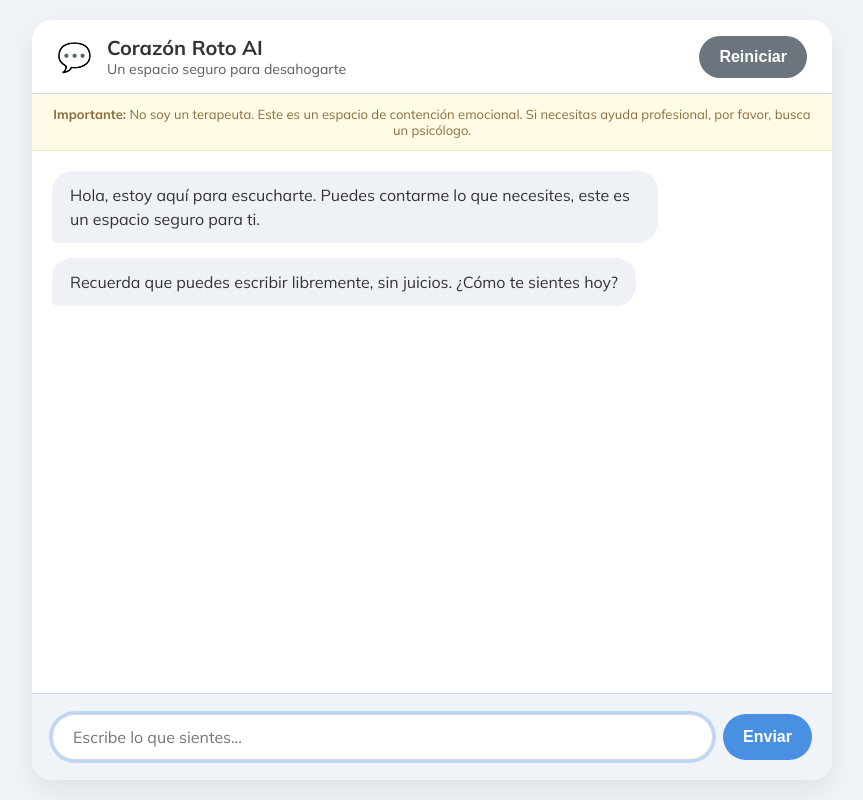
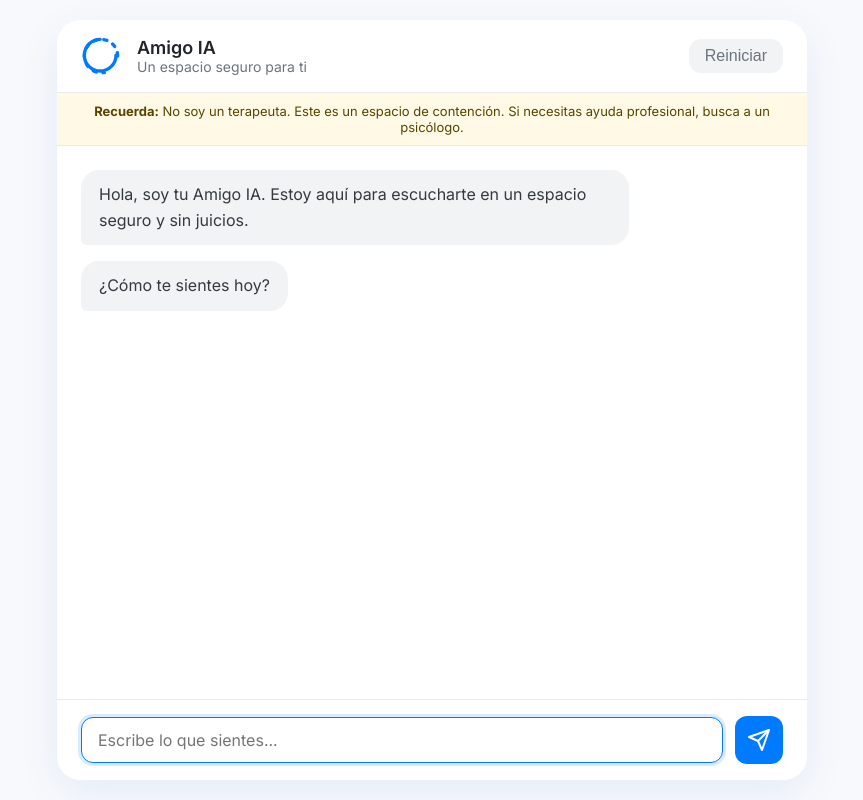
Before and after one commit to ArturoRS0102/Amigo_ia, a plain HTML site: page templates/index.html in a window 1280 px wide. Shown: the whole page, without its empty margins (208-1071 px from the left). Drawn offline with Linux system fonts and the light colour scheme.

```diff
--- a/templates/index.html
+++ b/templates/index.html
@@ -3,55 +3,58 @@
 <head>
     <meta charset="UTF-8">
     <meta name="viewport" content="width=device-width, initial-scale=1.0">
-    <title>Corazón Roto AI - Un espacio para ti</title>
+    <title>Amigo IA - Un espacio para ti</title>
     <link rel="preconnect" href="https://fonts.googleapis.com">
     <link rel="preconnect" href="https://fonts.gstatic.com" crossorigin>
-    <link href="https://fonts.googleapis.com/css2?family=Mulish:wght@400;600;700&display=swap" rel="stylesheet">
+    <link href="https://fonts.googleapis.com/css2?family=Inter:wght@400;500;600;700&display=swap" rel="stylesheet">
     <style>
-        /* --- Reset & Base Styles --- */
         :root {
-            --bg-color: #f0f4f8; /* Un fondo azul grisáceo muy claro */
-            --primary-color: #e0eafc; /* Azul pastel claro */
-            --secondary-color: #sde5e7; /* Verde menta muy pálido */
-            --user-bubble-bg: #d1e7dd; /* Verde pastel para el usuario */
-            --ai-bubble-bg: #f8d7da; /* Rosa pastel para la IA */
-            --text-color: #333;
+            --bg-color: #f7f9fc;
+            --container-bg: #ffffff;
             --header-bg: #ffffff;
-            --input-bg: #ffffff;
-            --button-bg: #4a90e2; /* Un azul más vibrante para el contraste */
-            --button-hover-bg: #357abd;
-            --border-color: #d1d9e6;
-            --shadow-color: rgba(0, 0, 0, 0.08);
+            --user-bubble-bg: #e0f0ff;
+            --user-bubble-text: #005a9e;
+            --ai-bubble-bg: #f1f3f5;
+            --ai-bubble-text: #343a40;
+            --text-color-primary: #212529;
+            --text-color-secondary: #6c757d;
+            --primary-accent: #007bff;
+            --primary-accent-hover: #0056b3;
+            --border-color: #e9ecef;
+            --shadow-color: rgba(0, 91, 190, 0.08);
+            --font-family: 'Inter', sans-serif;
+        }
+
+        *, *::before, *::after {
+            box-sizing: border-box;
         }
 
         body {
-            font-family: 'Mulish', sans-serif;
+            font-family: var(--font-family);
             background-color: var(--bg-color);
             margin: 0;
             display: flex;
-            flex-direction: column;
             align-items: center;
             justify-content: center;
             min-height: 100vh;
-            color: var(--text-color);
+            color: var(--text-color-primary);
         }
 
-        /* --- Main Container --- */
         .chat-container {
             width: 100%;
-            max-width: 800px;
+            max-width: 750px;
             height: 95vh;
-            max-height: 1000px;
+            max-height: 800px;
             display: flex;
             flex-direction: column;
-            background-color: var(--header-bg);
-            border-radius: 20px;
-            box-shadow: 0 10px 30px var(--shadow-color);
+            background-color: var(--container-bg);
+            border-radius: 24px;
+            box-shadow: 0 12px 40px var(--shadow-color);
             overflow: hidden;
-            margin: 2.5vh 0;
+            margin: 2.5vh 15px;
         }
 
-        @media (max-width: 850px) {
+        @media (max-width: 800px) {
             .chat-container {
                 height: 100vh;
                 max-height: none;
@@ -60,90 +63,107 @@
             }
         }
 
-        /* --- Header --- */
         .chat-header {
             display: flex;
             align-items: center;
-            padding: 15px 25px;
-            background: linear-gradient(135deg, var(--primary-color), var(--secondary-color));
+            justify-content: space-between;
+            padding: 16px 24px;
+            background-color: var(--header-bg);
             border-bottom: 1px solid var(--border-color);
+            flex-shrink: 0;
+        }
+
+        .header-info {
+            display: flex;
+            align-items: center;
         }
 
         .logo {
-            font-size: 28px;
-            margin-right: 15px;
+            width: 40px;
+            height: 40px;
+            margin-right: 16px;
+            color: var(--primary-accent);
         }
 
         .header-title h1 {
             margin: 0;
-            font-size: 20px;
-            font-weight: 700;
+            font-size: 18px;
+            font-weight: 600;
+            color: var(--text-color-primary);
         }
 
         .header-title p {
             margin: 0;
             font-size: 14px;
-            opacity: 0.8;
+            color: var(--text-color-secondary);
         }
 
-        /* --- Disclaimer --- */
         .disclaimer {
-            padding: 12px 20px;
-            background-color: #fffbe6;
-            color: #8a6d3b;
+            padding: 10px 24px;
+            background-color: #fff9e6;
+            color: #594500;
             font-size: 13px;
             text-align: center;
-            border-bottom: 1px solid #f2e7c3;
+            border-bottom: 1px solid #ffecb3;
+            flex-shrink: 0;
         }
 
-        /* --- Chat Window --- */
         .chat-window {
             flex-grow: 1;
-            padding: 20px;
+            padding: 24px;
             overflow-y: auto;
             display: flex;
             flex-direction: column;
+            gap: 16px;
         }
 
         .message {
-            max-width: 75%;
+            max-width: 78%;
             padding: 12px 18px;
-            border-radius: 20px;
-            margin-bottom: 15px;
-            line-height: 1.5;
+            border-radius: 18px;
+            line-height: 1.6;
             word-wrap: break-word;
+            opacity: 0;
+            transform: translateY(10px);
+            animation: fadeIn 0.4s ease forwards;
+        }
+
+        @keyframes fadeIn {
+            to {
+                opacity: 1;
+                transform: translateY(0);
+            }
         }
 
         .message.user {
             background-color: var(--user-bubble-bg);
+            color: var(--user-bubble-text);
             align-self: flex-end;
-            border-bottom-right-radius: 5px;
+            border-bottom-right-radius: 6px;
         }
 
         .message.ai {
             background-color: var(--ai-bubble-bg);
+            color: var(--ai-bubble-text);
             align-self: flex-start;
-            border-bottom-left-radius: 5px;
-        }
-
-        .message.ai.initial {
-            background-color: #eef2f7;
-            align-self: flex-start;
-            border-bottom-left-radius: 5px;
+            border-bottom-left-radius: 6px;
         }
 
         .typing-indicator {
             display: flex;
             align-items: center;
             align-self: flex-start;
-            margin-bottom: 15px;
+            padding: 12px 18px;
+            background-color: var(--ai-bubble-bg);
+            border-radius: 18px;
+            border-bottom-left-radius: 6px;
         }
 
         .typing-indicator span {
-            height: 10px;
-            width: 10px;
-            margin: 0 3px;
-            background-color: #ccc;
+            height: 8px;
+            width: 8px;
+            margin: 0 2px;
+            background-color: #b0b8c2;
             border-radius: 50%;
             display: inline-block;
             animation: bounce 1.4s infinite ease-in-out both;
@@ -157,52 +177,72 @@
             40% { transform: scale(1.0); }
         }
 
-        /* --- Input Area --- */
         .chat-input-area {
             display: flex;
-            padding: 20px;
+            align-items: center;
+            padding: 16px 24px;
             border-top: 1px solid var(--border-color);
-            background-color: var(--bg-color);
+            background-color: var(--header-bg);
+            flex-shrink: 0;
         }
 
         #chat-input {
             flex-grow: 1;
             border: 1px solid var(--border-color);
-            border-radius: 25px;
-            padding: 12px 20px;
+            border-radius: 12px;
+            padding: 12px 16px;
             font-size: 16px;
-            font-family: 'Mulish', sans-serif;
-            margin-right: 10px;
-            transition: box-shadow 0.2s;
+            font-family: var(--font-family);
+            margin-right: 12px;
+            transition: border-color 0.2s, box-shadow 0.2s;
         }
 
         #chat-input:focus {
             outline: none;
-            box-shadow: 0 0 0 3px rgba(74, 144, 226, 0.3);
+            border-color: var(--primary-accent);
+            box-shadow: 0 0 0 3px rgba(0, 123, 255, 0.15);
         }
 
         #send-btn, #restart-btn {
             border: none;
-            background-color: var(--button-bg);
             color: white;
-            padding: 12px 20px;
-            border-radius: 25px;
+            padding: 12px;
+            border-radius: 12px;
             cursor: pointer;
             font-size: 16px;
-            font-weight: 600;
-            transition: background-color 0.2s;
+            font-weight: 500;
+            transition: background-color 0.2s, transform 0.1s;
+            display: flex;
+            align-items: center;
+            justify-content: center;
         }
 
-        #send-btn:hover, #restart-btn:hover {
-            background-color: var(--button-hover-bg);
+        #send-btn {
+            background-color: var(--primary-accent);
+            width: 48px;
+            height: 48px;
+        }
+
+        #send-btn:hover {
+            background-color: var(--primary-accent-hover);
+        }
+
+        #send-btn:active {
+            transform: scale(0.95);
+        }
+
+        #send-btn svg {
+            width: 24px;
+            height: 24px;
         }
 
         #restart-btn {
-            background-color: #6c757d;
-            margin-left: auto;
+            background-color: #f1f3f5;
+            color: var(--text-color-secondary);
+            padding: 8px 16px;
         }
         #restart-btn:hover {
-            background-color: #5a6268;
+            background-color: #e9ecef;
         }
     </style>
 </head>
@@ -210,16 +250,18 @@
 
     <div class="chat-container">
         <div class="chat-header">
-            <span class="logo">💬</span>
-            <div class="header-title">
-                <h1>Corazón Roto AI</h1>
-                <p>Un espacio seguro para desahogarte</p>
+            <div class="header-info">
+                <svg class="logo" viewBox="0 0 24 24" fill="none" xmlns="http://www.w3.org/2000/svg"><path d="M21 11.5C21 16.7467 16.7467 21 11.5 21C6.25329 21 2 16.7467 2 11.5C2 6.25329 6.25329 2 11.5 2" stroke="currentColor" stroke-width="2" stroke-linecap="round" stroke-linejoin="round"/><path d="M22 12.01V12C22 6.47715 17.5228 2 12 2C6.47715 2 2 6.47715 2 12C2 17.5228 6.47715 22 12 22H14" stroke="currentColor" stroke-width="2" stroke-linecap="round" stroke-linejoin="round" stroke-dasharray="2 4"/></svg>
+                <div class="header-title">
+                    <h1>Amigo IA</h1>
+                    <p>Un espacio seguro para ti</p>
+                </div>
             </div>
             <button id="restart-btn" title="Reiniciar conversación">Reiniciar</button>
         </div>
 
         <div class="disclaimer">
-            <strong>Importante:</strong> No soy un terapeuta. Este es un espacio de contención emocional. Si necesitas ayuda profesional, por favor, busca un psicólogo.
+            <strong>Recuerda:</strong> No soy un terapeuta. Este es un espacio de contención. Si necesitas ayuda profesional, busca a un psicólogo.
         </div>
 
         <div class="chat-window" id="chat-window">
@@ -228,7 +270,9 @@
 
         <div class="chat-input-area">
             <input type="text" id="chat-input" placeholder="Escribe lo que sientes..." autocomplete="off">
-            <button id="send-btn">Enviar</button>
+            <button id="send-btn" title="Enviar mensaje">
+                <svg xmlns="http://www.w3.org/2000/svg" width="24" height="24" viewBox="0 0 24 24" fill="none" stroke="currentColor" stroke-width="2" stroke-linecap="round" stroke-linejoin="round"><line x1="22" y1="2" x2="11" y2="13"></line><polygon points="22 2 15 22 11 13 2 9 22 2"></polygon></svg>
+            </button>
         </div>
     </div>
 
@@ -241,16 +285,14 @@
 
             let conversationHistory = [];
 
-            // Function to add a message to the chat window
-            function addMessage(text, sender, type = '') {
+            function addMessage(text, sender) {
                 const messageElement = document.createElement('div');
-                messageElement.classList.add('message', sender, type);
+                messageElement.classList.add('message', sender);
                 messageElement.textContent = text;
                 chatWindow.appendChild(messageElement);
                 chatWindow.scrollTop = chatWindow.scrollHeight;
             }
 
-            // Function to show/hide typing indicator
             function showTypingIndicator(show) {
                 let indicator = document.getElementById('typing-indicator');
                 if (show) {
@@ -269,7 +311,6 @@
                 }
             }
 
-            // Function to handle sending a message
             async function sendMessage() {
                 const messageText = chatInput.value.trim();
                 if (messageText === '') return;
@@ -280,7 +321,6 @@
                 sendBtn.disabled = true;
                 showTypingIndicator(true);
 
-                // Add user message to history
                 conversationHistory.push({ role: 'user', content: messageText });
 
                 try {
@@ -299,7 +339,6 @@
                     const data = await response.json();
                     const aiResponse = data.reply;
 
-                    // Add AI response to history
                     conversationHistory.push({ role: 'assistant', content: aiResponse });
 
                     showTypingIndicator(false);
@@ -308,7 +347,7 @@
                 } catch (error) {
                     console.error('Error fetching AI response:', error);
                     showTypingIndicator(false);
-                    addMessage('Lo siento, algo salió mal y no puedo responder en este momento. Por favor, intenta de nuevo más tarde.', 'ai');
+                    addMessage('Lo siento, algo salió mal y no puedo responder ahora. Por favor, intenta de nuevo más tarde.', 'ai');
                 } finally {
                     chatInput.disabled = false;
                     sendBtn.disabled = false;
@@ -316,27 +355,25 @@
                 }
             }
 
-            // Function to start a new conversation
             function startNewConversation() {
                 chatWindow.innerHTML = '';
                 conversationHistory = [];
-                addMessage('Hola, estoy aquí para escucharte. Puedes contarme lo que necesites, este es un espacio seguro para ti.', 'ai', 'initial');
-                addMessage('Recuerda que puedes escribir libremente, sin juicios. ¿Cómo te sientes hoy?', 'ai', 'initial');
+                addMessage('Hola, soy tu Amigo IA. Estoy aquí para escucharte en un espacio seguro y sin juicios.', 'ai');
+                addMessage('¿Cómo te sientes hoy?', 'ai');
                 chatInput.disabled = false;
                 sendBtn.disabled = false;
                 chatInput.focus();
             }
 
-            // Event Listeners
             sendBtn.addEventListener('click', sendMessage);
             chatInput.addEventListener('keypress', (e) => {
-                if (e.key === 'Enter') {
+                if (e.key === 'Enter' && !e.shiftKey) {
+                    e.preventDefault();
                     sendMessage();
                 }
             });
             restartBtn.addEventListener('click', startNewConversation);
 
-            // Initial message
             startNewConversation();
         });
     </script>
```
